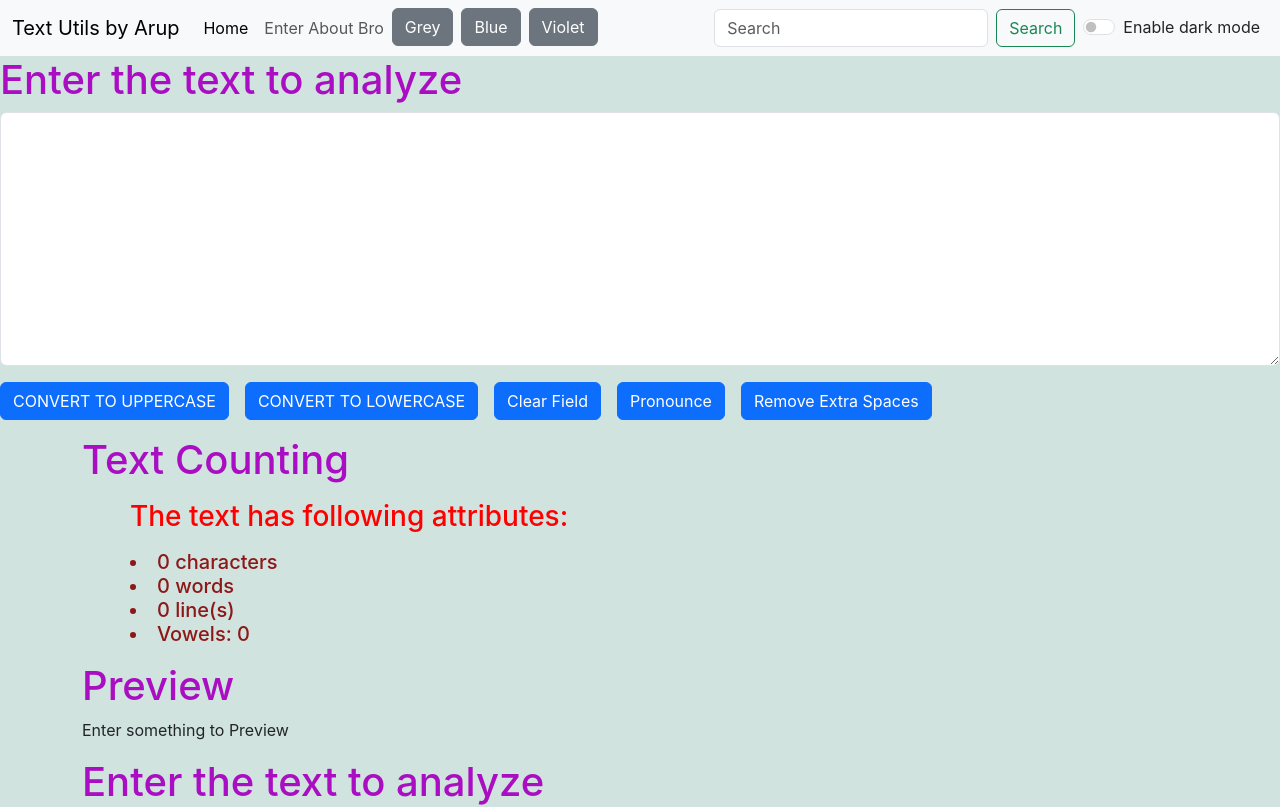
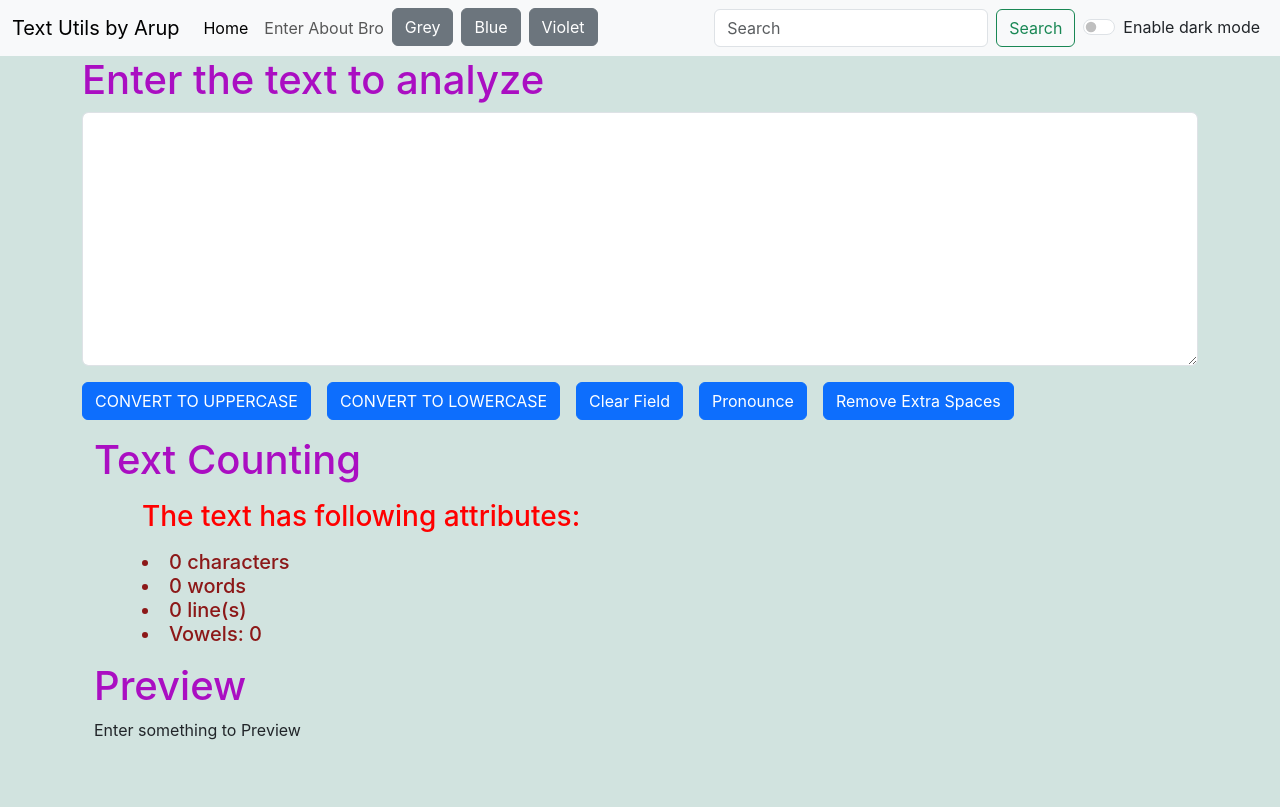
Before and after one commit to 09arup06/React-Projects, a React (Create React App) app: page / in a window 1280 px wide. Shown: the top 807 px of the page. Built offline with nearby package versions, Linux system fonts and the light colour scheme.

Commit message:
Done commiting

```diff
--- a/src/App.js
+++ b/src/App.js
@@ -55,7 +55,6 @@ function App() {
     <Router>
 <Navbar title='Text Utils by Arup' mode={mode} toggle={toggle} newc={newc} showAlert={showAlert}/>
 <Alert alert={alert}/>
-<TextForm showAlert={showAlert} head="Enter the text to analyze"/>
 <div className='container'>
 
 <Routes>
```
